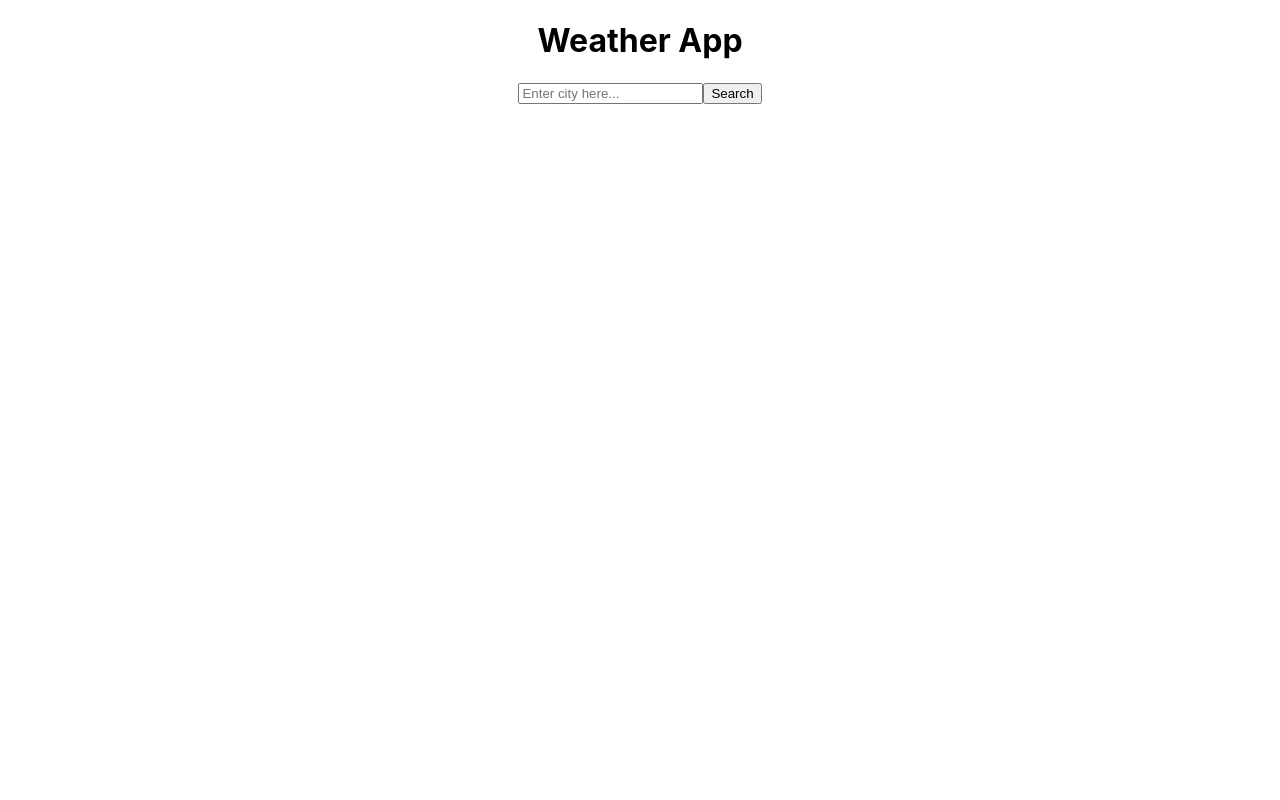
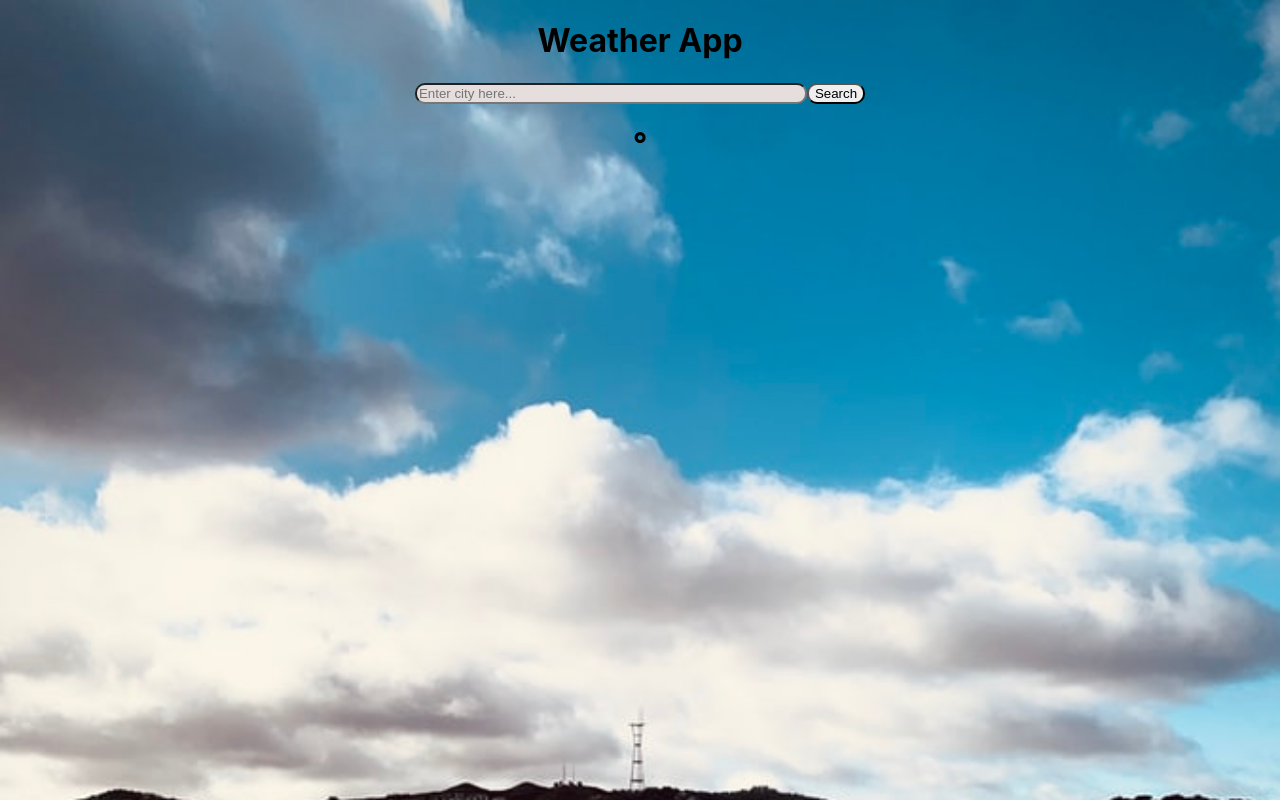
Before and after one commit to platiniradukunda/Weather-App, a React (Create React App) app: page / in a window 1280 px wide. Built offline with nearby package versions, Linux system fonts and the light colour scheme.

Commit message:
functionality working

```diff
--- a/src/App.js
+++ b/src/App.js
@@ -1,4 +1,3 @@
-import logo from './logo.svg';
 import './App.css';
 import Title from './components/Title';
 
--- a/src/components/Title.jsx
+++ b/src/components/Title.jsx
@@ -1,10 +1,14 @@
 import React, { Component } from 'react';
 import WeatherCall from './WeatherCall';
+import WeatherCity from './WeatherCity';
 
 class Title extends Component {
     constructor () {
         super()
         this.state = {
+            weatherData: '',
+            weatherCity: '',
+            date: '',
             cityInput: '',
         }
     }
@@ -15,18 +19,61 @@ class Title extends Component {
         })
     }
 
+    // function to grab data from a weather api
+
+    getWeather = async (event) => {
+        // event.preventDefault();
+
+        // variable for what I typed in search box
+        const query = this.state.cityInput;
+
+        console.log("getting data");
+        // variable for the url that will make our api call
+        const url= `http://api.openweathermap.org/data/2.5/weather?q=${query}&appid=1f571e6ea89f4384e58484fa23c91070`
+
+        try{
+            const response = await fetch(url);
+            const weather = await response.json();
+            console.log(weather);
+            // (K − 273.15) × 9/5 + 32 = °F
+            let tempK = weather.main.temp;
+            // converting the tempK to F
+            let tempF = (tempK - 273.15) * 9/5 + 32
+
+            this.setState({
+                weatherData: tempF.toFixed(0),
+                weatherCity: weather.name,
+                date: '',
+
+            })
+        }
+        // else show an error that their was an error
+        catch(err) {
+            console.log(err);
+        }
+    }
+
+
     render() {
         return (
             <div>
                 <h1>Weather App</h1>
                 {/* this is to keep track of every value that I type in the city box and push it to state */}
-                <input type="text" placeholder="Enter city here..." onChange={(event)=>{this.changeCityInput(event.target.value)}}/>
+                <input className="searchBox" type="text" placeholder="Enter city here..." onChange={(event)=>{this.changeCityInput(event.target.value)}}/>
                 {/* button that has a function to call on the weather api */}
-                <button>Search</button>
-                <WeatherCall city={this.state.cityInput}/>
+                <button className="searchButton" onClick={()=>this.getWeather()}>Search</button>
+                <WeatherCity city={this.state.weatherCity}/>
+                <WeatherCall data={this.state.weatherData}/>
             </div>
         );
     }
 }
 
 export default Title;
+
+
+// Pseudo code
+// make a search box
+// connect the search box user input to the api url
+// connect search button to the api fetch call
+// populate the data from the api to the DOM
--- a/src/components/WeatherCall.jsx
+++ b/src/components/WeatherCall.jsx
@@ -4,35 +4,17 @@ class WeatherCall extends Component {
     constructor(props){
         super(props);
         this.state={
-            city: this.props.city,
+            weatherData: null,
+            cityInput: '',
         }
     }
 
-    // function to grab data from a weather api
 
-    getWeather = async (event) => {
-        event.preventDefault();
-        console.log("getting data");
-        // variable for the url that will make our api call
-        const url= `/`
-
-        try{
-            const response = await fetch(url);
-            const weather = await response.json();
-            console.log(weather);
-            this.setState({
-
-            })
-        }
-        // else show an error that their was an error
-        catch(err) {
-            console.log(err);
-        }
-    }
 
     render() {
         return (
             <div>
+                <h1>{this.props.data} &deg;</h1>
 
             </div>
         );
--- /dev/null
+++ b/src/components/WeatherCity.jsx
@@ -0,0 +1,13 @@
+import React, { Component } from 'react';
+
+class WeatherCity extends Component {
+    render() {
+        return (
+            <div>
+                <h1>{this.props.city}</h1>
+            </div>
+        );
+    }
+}
+
+export default WeatherCity;
--- a/src/index.css
+++ b/src/index.css
@@ -5,9 +5,21 @@ body {
     sans-serif;
   -webkit-font-smoothing: antialiased;
   -moz-osx-font-smoothing: grayscale;
+  background-image: url('./images/weather.jpg');
+  background-size: cover;
 }
 
 code {
   font-family: source-code-pro, Menlo, Monaco, Consolas, 'Courier New',
     monospace;
 }
+
+.searchBox{
+  width: 30%;
+  border-radius: 10px;
+  appearance: none;
+  background: rgb(230, 221, 221);
+}
+.searchButton{
+  border-radius: 10px;
+}
```
Also changed, not shown: src/images/weather.jpg (added), src/logo.svg (deleted).
